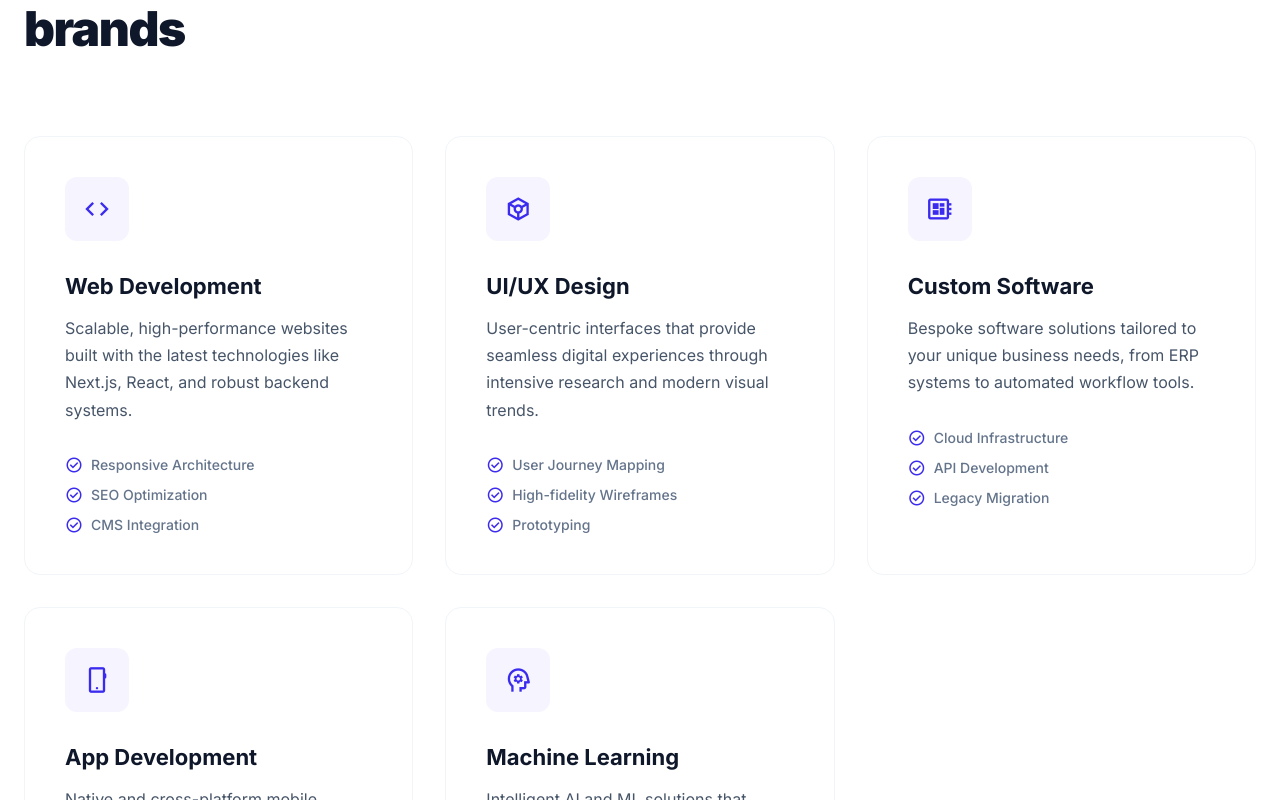
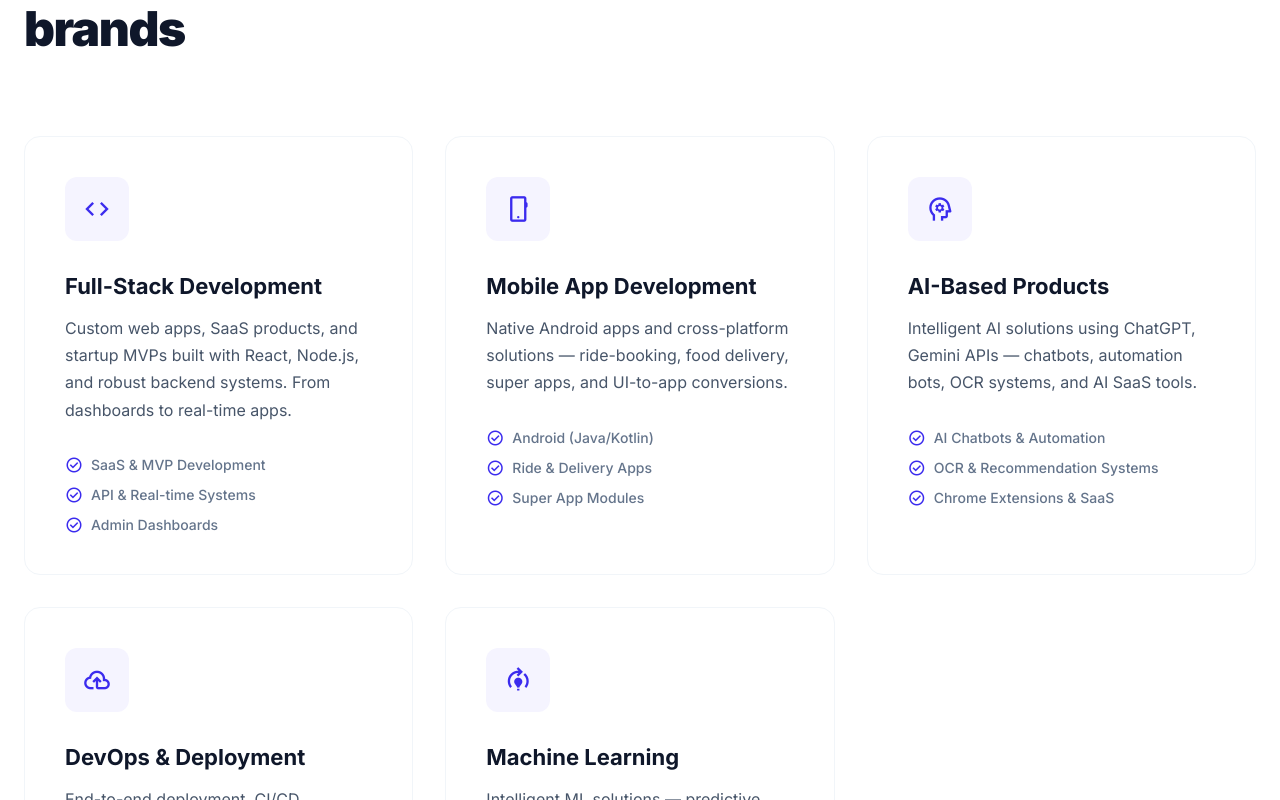
Before and after one commit to ZET-Technologies-Private-Limited/ZET-Technologies, a React (Vite) app: page / in a window 1280 px wide. Shown: the part 1140-1940 px from the top of the page. Built offline with nearby package versions, Linux system fonts and the light colour scheme.

Commit message:
Replace Super App Development with Machine Learning service card

```diff
--- a/src/App.jsx
+++ b/src/App.jsx
@@ -260,29 +260,29 @@ export default function ZETTechnologies() {
           <div style={{ display: "grid", gridTemplateColumns: "repeat(3, 1fr)", gap: 32 }}>
             {[
               {
-                icon: "code", title: "Web Development",
-                desc: "Scalable, high-performance websites built with the latest technologies like Next.js, React, and robust backend systems.",
-                features: ["Responsive Architecture", "SEO Optimization", "CMS Integration"]
+                icon: "code", title: "Full-Stack Development",
+                desc: "Custom web apps, SaaS products, and startup MVPs built with React, Node.js, and robust backend systems. From dashboards to real-time apps.",
+                features: ["SaaS & MVP Development", "API & Real-time Systems", "Admin Dashboards"]
               },
               {
-                icon: "token", title: "UI/UX Design",
-                desc: "User-centric interfaces that provide seamless digital experiences through intensive research and modern visual trends.",
-                features: ["User Journey Mapping", "High-fidelity Wireframes", "Prototyping"]
+                icon: "phone_android", title: "Mobile App Development",
+                desc: "Native Android apps and cross-platform solutions — ride-booking, food delivery, super apps, and UI-to-app conversions.",
+                features: ["Android (Java/Kotlin)", "Ride & Delivery Apps", "Super App Modules"]
               },
               {
-                icon: "developer_board", title: "Custom Software",
-                desc: "Bespoke software solutions tailored to your unique business needs, from ERP systems to automated workflow tools.",
-                features: ["Cloud Infrastructure", "API Development", "Legacy Migration"]
+                icon: "psychology", title: "AI-Based Products",
+                desc: "Intelligent AI solutions using ChatGPT, Gemini APIs — chatbots, automation bots, OCR systems, and AI SaaS tools.",
+                features: ["AI Chatbots & Automation", "OCR & Recommendation Systems", "Chrome Extensions & SaaS"]
               },
               {
-                icon: "phone_android", title: "App Development",
-                desc: "Native and cross-platform mobile applications built with React Native and Flutter for seamless iOS and Android experiences.",
-                features: ["Cross-Platform Apps", "Push Notifications", "Offline Support"]
+                icon: "cloud_upload", title: "DevOps & Deployment",
+                desc: "End-to-end deployment, CI/CD pipelines, server scaling, and performance optimization on AWS, Vercel, and Render.",
+                features: ["CI/CD Pipelines", "Docker & Kubernetes", "Performance Optimization"]
               },
               {
-                icon: "psychology", title: "Machine Learning",
-                desc: "Intelligent AI and ML solutions that transform your data into actionable insights, from predictive analytics to NLP models.",
-                features: ["Predictive Analytics", "NLP & Computer Vision", "Model Deployment"]
+                icon: "model_training", title: "Machine Learning",
+                desc: "Intelligent ML solutions — predictive analytics, NLP models, computer vision, and data-driven AI systems that transform your business insights.",
+                features: ["Predictive Analytics", "NLP & Computer Vision", "Model Training & Deployment"]
               }
             ].map(card => (
               <ServiceCard key={card.title} {...card} primary={PRIMARY} />
```
